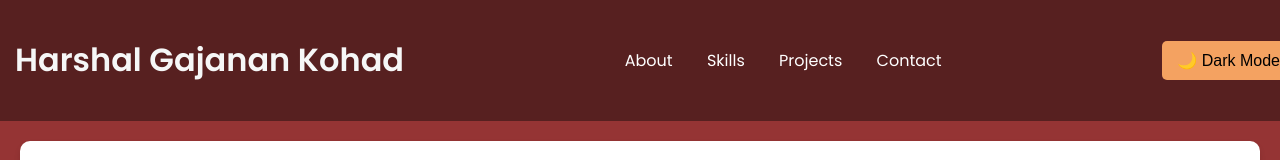
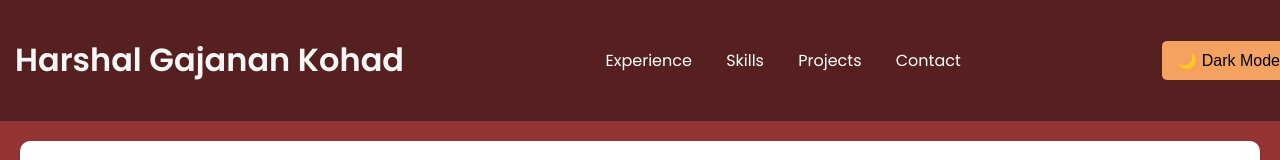
Before and after one commit to Sejalmeshram5/MyResumeWebsite, a plain HTML site: page index.html in a window 1280 px wide. Shown: the top 160 px of the page. Drawn offline with Linux system fonts and the light colour scheme.

Commit message:
Updated resume website

```diff
--- a/index.html
+++ b/index.html
@@ -21,7 +21,7 @@
         <h1>Harshal Gajanan Kohad</h1>
         <nav>
             <ul>
-                <li><a href="#about">About</a></li>
+                <li><a href="#experience">Experience</a></li>
                 <li><a href="#skills">Skills</a></li>
                 <li><a href="#projects">Projects</a></li>
                 <li><a href="#contact">Contact</a></li>
@@ -40,7 +40,7 @@
     </section>
 
     <!--Experience Section-->
-    <section id="Experience">
+    <section id="experience">
         <h2>Experience</h2>
         <h2>KKE Wash System, Nagpur | June 2024 - Present</h2>
             <h3>Position : Electrical Engineer - Automation</h3>
--- a/style.css
+++ b/style.css
@@ -28,7 +28,7 @@ header {
     align-items: center;
 }
 #skills ul {
-    display:grid;  /* Arrange skills in a row */
+    display:block;  /* Arrange skills in a row */
     flex-wrap: wrap; /* Wrap to next line if needed */
     justify-content: center; /* Center align */
     gap: 15px;  /* Adds space between skills */
```
